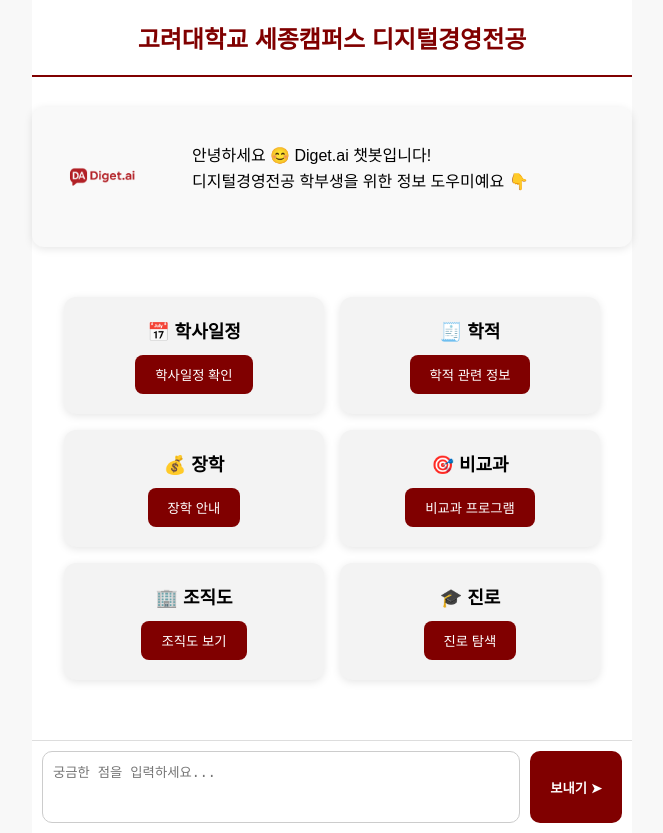
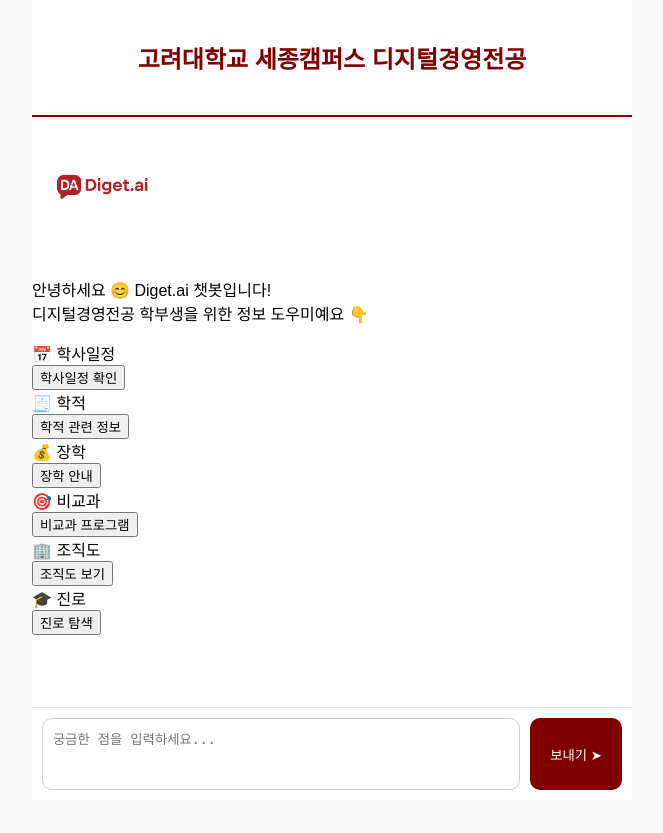
Before and after one commit to channwl/DPT-chatbot, a Django app: page /chatbot/ in a window 1280 px wide. Shown: the whole page, without its empty margins (308-971 px from the left). After the commit the page ends 790 px from the top, so only its background shows below. Run offline with Django 4.2, Linux system fonts and the light colour scheme.

Commit message:
Update chatbot.html

```diff
--- a/chatbot/templates/chatbot/chatbot.html
+++ b/chatbot/templates/chatbot/chatbot.html
@@ -5,107 +5,6 @@
     <meta charset="UTF-8">
     <title>디지털경영전공 챗봇</title>
     <link rel="stylesheet" href="{% static 'chatbot/style.css' %}">
-    <style>
-        .header-flex {
-            display: flex;
-            align-items: center;
-            justify-content: center;
-            padding: 20px;
-            border-bottom: 2px solid #800000;
-        }
-
-        .logo {
-            height: 50px;
-            margin-right: 12px;
-        }
-
-        .header-title {
-            font-size: 24px;
-            color: #800000;
-            font-weight: bold;
-            text-align : center;
-        }
-
-        .intro-box {
-            display: flex;
-            gap: 20px;
-            margin: 30px 0;
-            background-color: #f9f9f9;
-            border-radius: 12px;
-            padding: 20px;
-            box-shadow: 0 2px 8px rgba(0, 0, 0, 0.1);
-        }
-
-        .intro-box img {
-            width: 100px;
-            height: auto;
-        }
-
-        .intro-text {
-            font-size: 16px;
-            line-height: 1.6;
-        }
-
-        .category-box {
-            display: flex;
-            flex-wrap: wrap;
-            gap: 16px;
-            justify-content: center;
-            margin: 20px 0;
-        }
-
-        .category-card {
-            background-color: #f3f3f3;
-            border-radius: 12px;
-            padding: 20px;
-            width: 220px;
-            box-shadow: 0 2px 8px rgba(0, 0, 0, 0.1);
-            display: flex;
-            flex-direction: column;
-            align-items: center;
-        }
-
-        .category-title {
-            font-size: 18px;
-            font-weight: bold;
-            margin-bottom: 12px;
-        }
-
-        .category-content button {
-            padding: 10px 20px;
-            border: none;
-            border-radius: 8px;
-            background-color: #800000;
-            color: white;
-            cursor: pointer;
-        }
-
-        .category-content button:hover {
-            background-color: #a52a2a;
-        }
-
-        .message.bot, .message.user {
-            white-space: pre-line !important;
-        }
-
-        .bot-icon {
-        height: 35px;
-        width: auto;
-        vertical-align: middle;
-        margin-right: 6px;
-        border-radius: 4px;
-    }
-
-    #chat-form button {
-        background-color: #800000;
-        color: white;
-        border: none;
-        padding: 0 20px;
-        border-radius: 10px;
-        cursor: pointer;
-        font-weight: bold;
-    }
-    </style>
 </head>
 <body>
     <div class="container">
```
